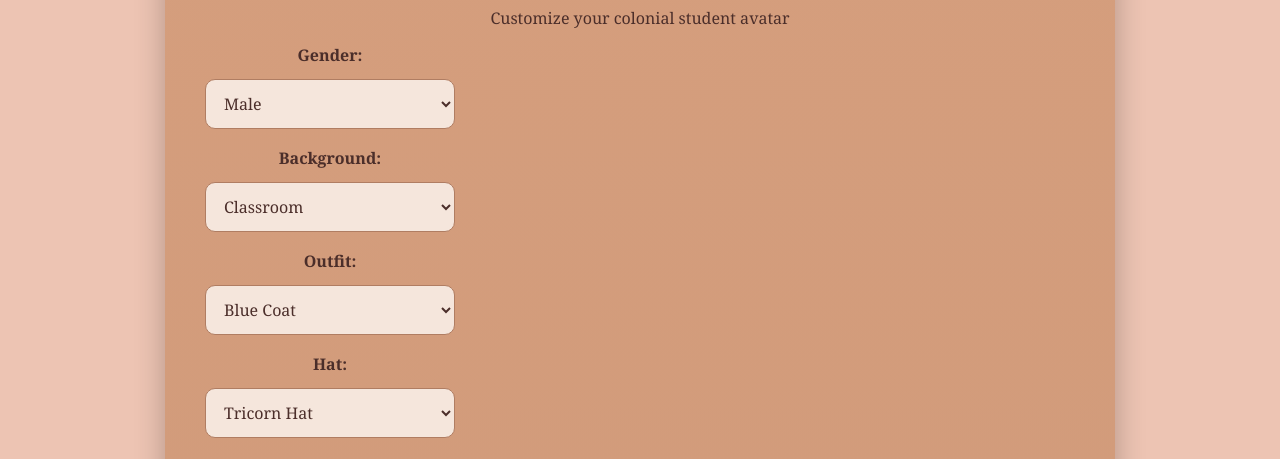
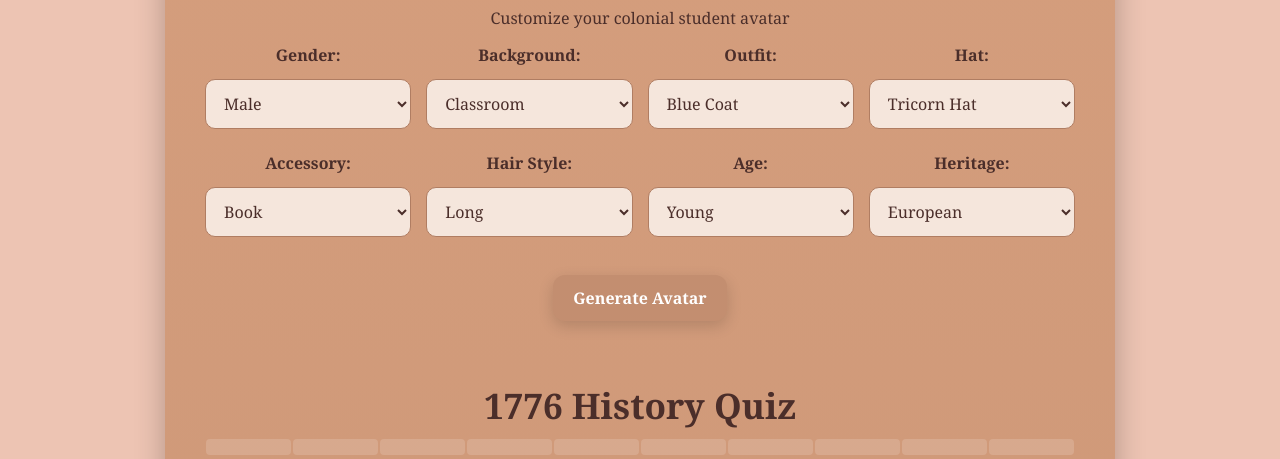
Before and after one commit to Kablrr/School-Project, a plain HTML site: page index.html in a window 1280 px wide. Shown: the part 341-800 px from the top of the page. Drawn offline with Linux system fonts and the light colour scheme.

Commit message:
Update styletwo.css

```diff
--- a/styletwo.css
+++ b/styletwo.css
@@ -56,14 +56,27 @@ button:disabled { opacity: 0.5; cursor: not-allowed; }
 
 .hidden { display: none; }
 
-/* Avatar dropdowns */
-.dropdowns { display: flex; flex-direction: column; align-items: flex-start; gap: 10px; margin-bottom: 20px; }
-.dropdown-group { display: flex; flex-direction: column; width: 100%; max-width: 250px; }
-.dropdown-group label { font-weight: bold; margin-bottom: 5px; }
+/* Avatar dropdowns using grid 2 rows x 4 columns */
+.dropdowns {
+  display: grid;
+  grid-template-columns: repeat(4, 1fr);
+  grid-template-rows: auto auto;
+  gap: 15px;
+  margin-bottom: 20px;
+}
+
+.dropdown-group {
+  display: flex;
+  flex-direction: column;
+}
+
+.dropdown-group label {
+  font-weight: bold;
+  margin-bottom: 5px;
+}
 
 /* Images */
-.image-container img { margin-top: 20px; max-width: 350px; border-radius: 15px; box-shadow: 0 8px 20px rgba(0,0,0,0.2); opacity: 0; animation: fadeIn 0.5s forwards; }
-@keyframes fadeIn { to { opacity: 1; } }
+.image-container img { margin-top: 20px; max-width: 350px; border-radius: 15px; box-shadow: 0 8px 20px rgba(0,0,0,0.2); opacity: 0; transition: opacity 0.5s ease-in-out; }
 
 /* Quiz */
 #progressContainer { display: flex; justify-content: space-between; height: 16px; margin-bottom: 20px; border-radius: 8px; }
@@ -84,7 +97,7 @@ button:disabled { opacity: 0.5; cursor: not-allowed; }
 @keyframes spin { 0% { transform: rotate(0deg); } 100% { transform: rotate(360deg); } }
 
 /* Responsive for small screens */
-@media (max-width: 600px) {
-  .dropdown-group select { max-width: 100%; }
+@media (max-width: 800px) {
+  .dropdowns { grid-template-columns: 1fr; grid-template-rows: auto; }
   #answers button { width: 95%; }
 }
```
